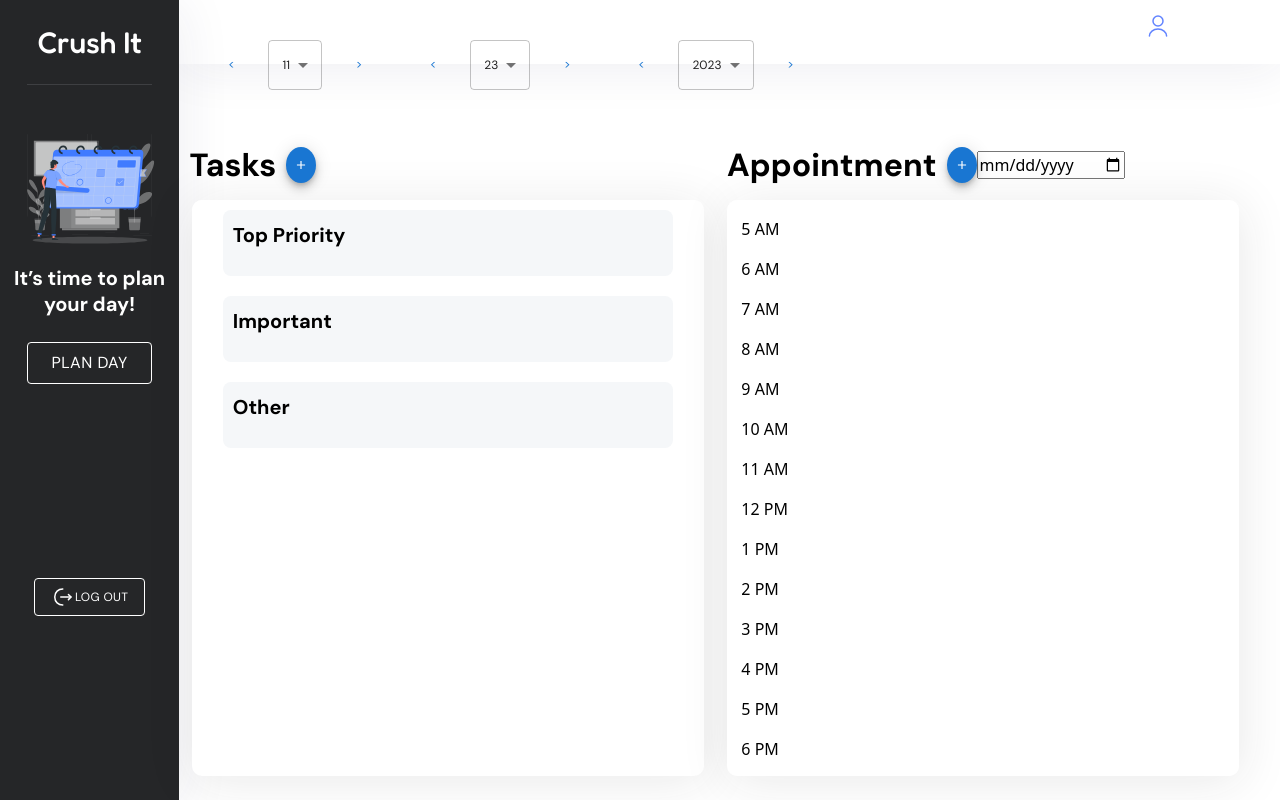
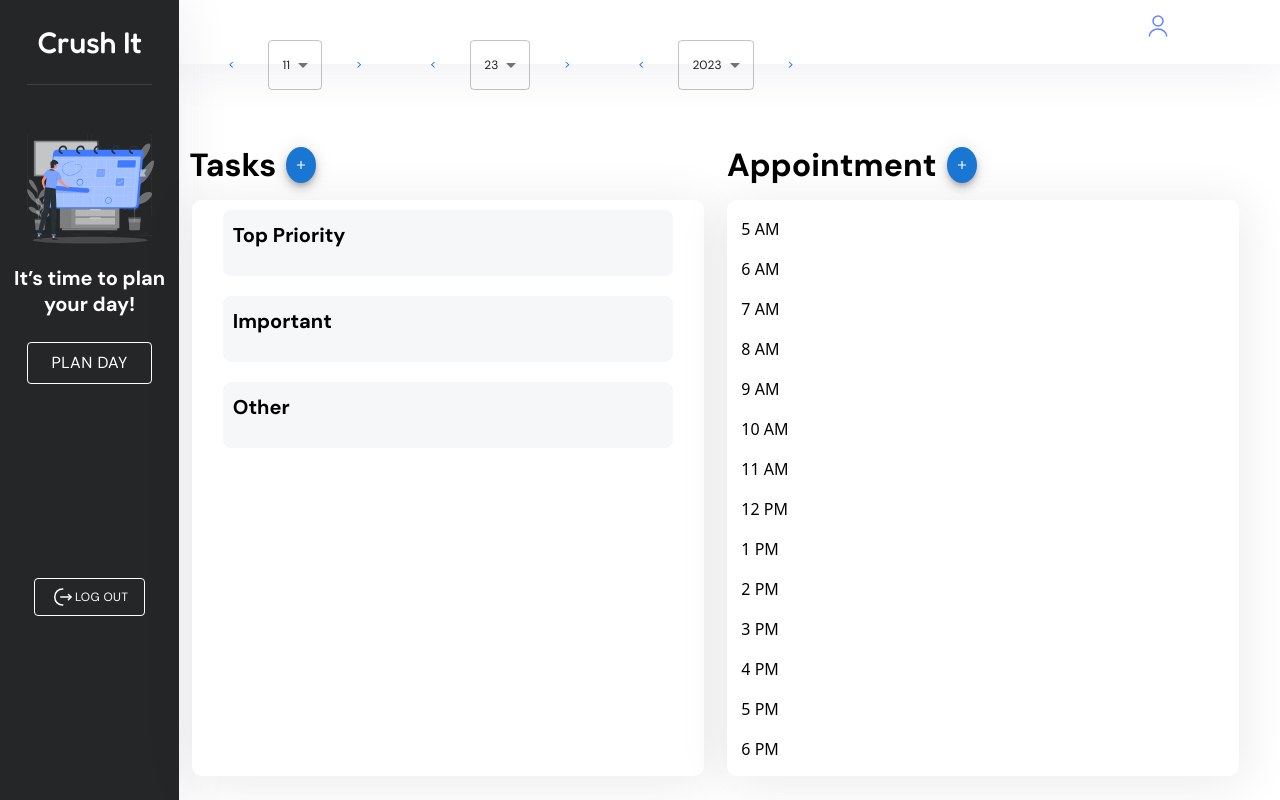
Before and after one commit to neilpatel13/CS490-Project, a React (Vite) app in the folder frontend/: page /tasks in a window 1280 px wide. Built offline with nearby package versions, Linux system fonts and the light colour scheme; sample sign-in values are in the browser's storage.

Commit message:
Intergating the new datepicker to select dates for appointments

```diff
--- a/frontend/src/screens/TasksAppts.jsx
+++ b/frontend/src/screens/TasksAppts.jsx
@@ -131,6 +131,9 @@ const TasksAppts = () => {
 
   const handleDateChange = (field, value) => {
     setSelectedDate((prev) => ({ ...prev, [field]: value }));
+     const updatedDate = { ...selectedDate, [field]: value };
+    const dateStr = `${updatedDate.year}-${updatedDate.month}-${updatedDate.day}`;
+    listEventsofDay(dateStr);
   };
 
   // Generate an array of years around the selected year
@@ -917,12 +920,6 @@ const TasksAppts = () => {
             >
               <AddIcon fontSize="1.25rem" />
             </Fab>
-            <input
-              type="date"
-              data-testid="appointmentDateInput"
-              value={selectedDate}
-              onChange={(e) => handleDateChange(e.target.value)}
-            />
           </div>
           <div
             id="appointmentBox"
```
